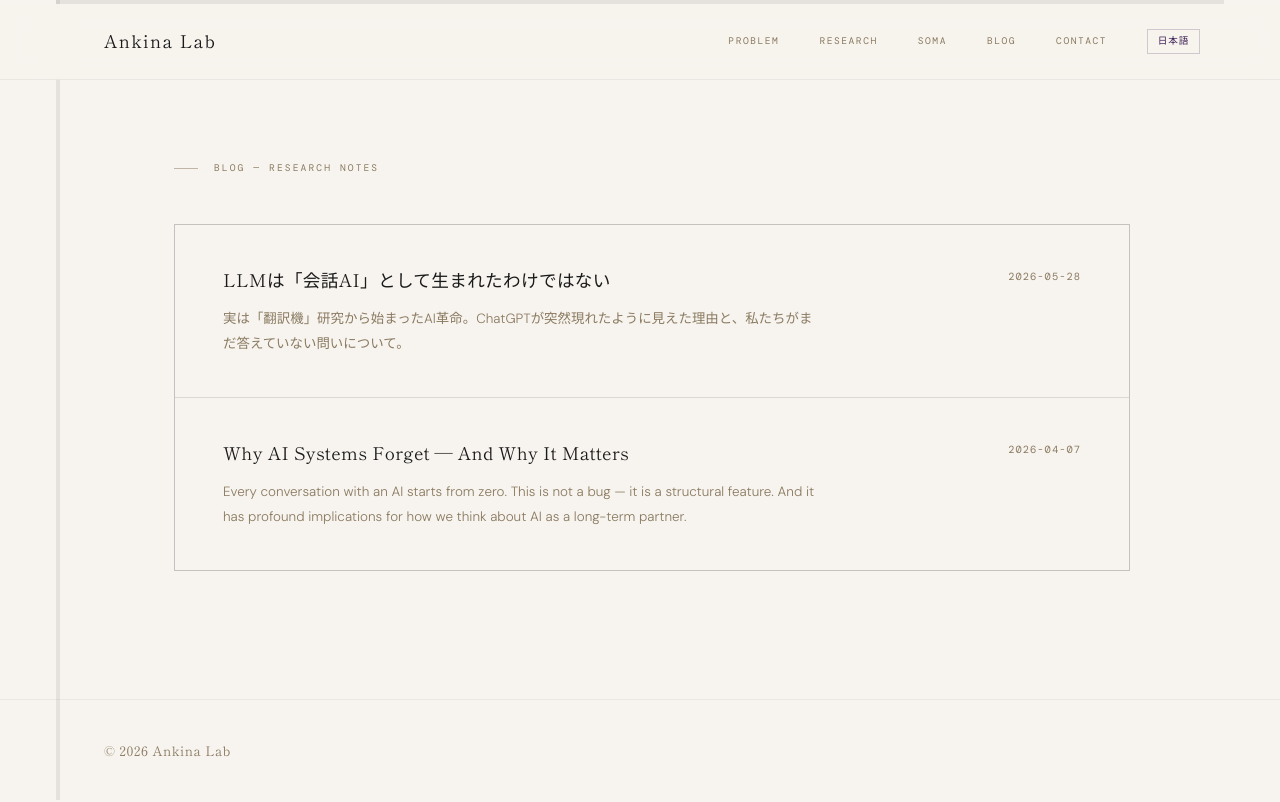
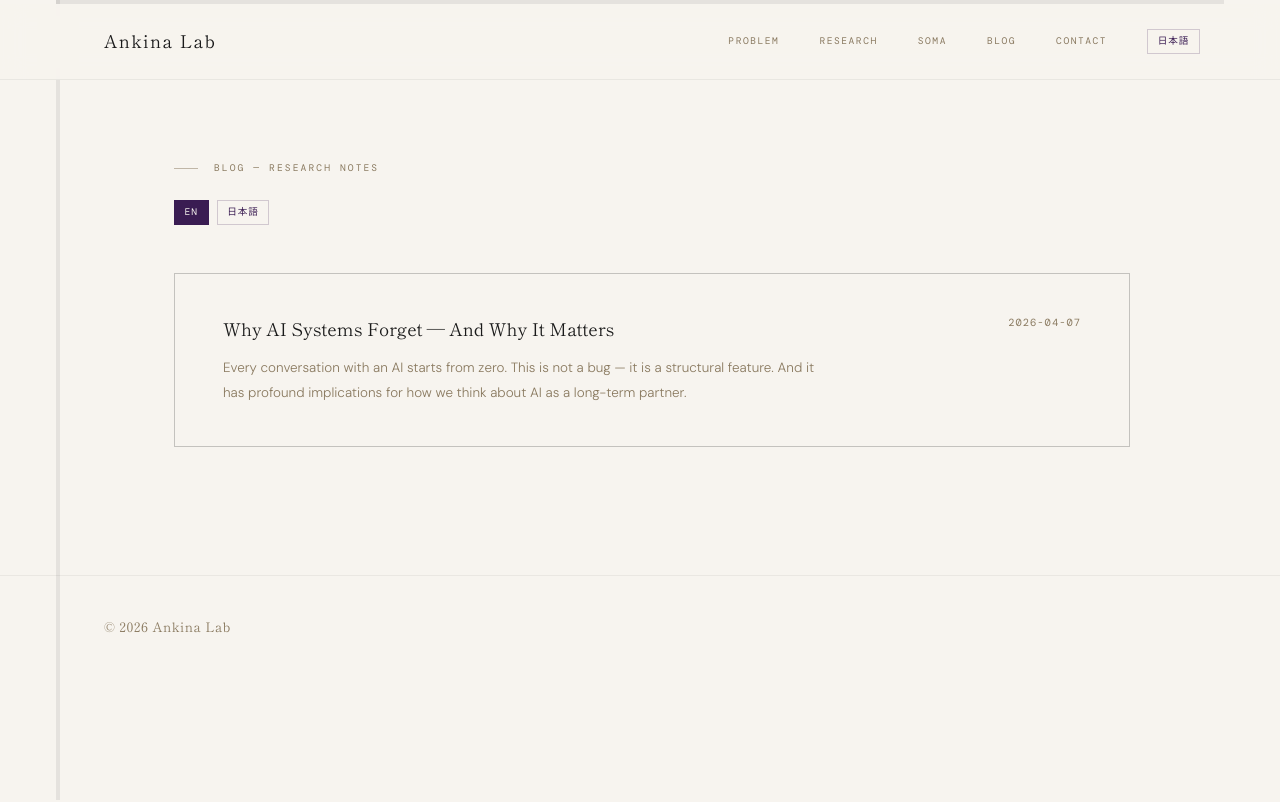
Before and after one commit to Zero-Code-AI/ankina_lab_hp, a Next.js app: page /blog in a window 1280 px wide. Built offline with nearby package versions, Linux system fonts and the light colour scheme.

Commit message:
feat: blog lang separation en/ja

```diff
--- /dev/null
+++ b/src/app/blog/[lang]/[slug]/page.tsx
@@ -0,0 +1,74 @@
+import fs from "fs";
+import path from "path";
+import matter from "gray-matter";
+import { MDXRemote } from "next-mdx-remote/rsc";
+import type { Metadata } from "next";
+
+interface Props {
+  params: Promise<{ lang: string; slug: string }>;
+}
+
+function getPost(lang: string, slug: string) {
+  const filePath = path.join(process.cwd(), "src/content/blog", lang, `${slug}.md`);
+  if (!fs.existsSync(filePath)) return null;
+  const raw = fs.readFileSync(filePath, "utf-8");
+  const { data, content } = matter(raw);
+  return { data, content };
+}
+
+export async function generateStaticParams() {
+  const langs = ["en", "ja"];
+  const params: { lang: string; slug: string }[] = [];
+  for (const lang of langs) {
+    const contentDir = path.join(process.cwd(), "src/content/blog", lang);
+    if (!fs.existsSync(contentDir)) continue;
+    const files = fs.readdirSync(contentDir).filter((f) => f.endsWith(".md"));
+    files.forEach((f) => params.push({ lang, slug: f.replace(".md", "") }));
+  }
+  return params;
+}
+
+export async function generateMetadata({ params }: Props): Promise<Metadata> {
+  const { lang, slug } = await params;
+  const post = getPost(lang, slug);
+  if (!post) return { title: "Not Found" };
+  return { title: `${post.data.title} — Ankina Lab`, description: post.data.excerpt || "" };
+}
+
+export default async function BlogPost({ params }: Props) {
+  const { lang, slug } = await params;
+  const post = getPost(lang, slug);
+  const isJa = lang === "ja";
+
+  if (!post) {
+    return (
+      <main>
+        <section style={{ padding: "10rem 5rem 8rem 6.5rem", maxWidth: "800px", margin: "0 auto" }}>
+          <p style={{ fontFamily: "'Shippori Mincho', serif", color: "var(--muted)" }}>Post not found.</p>
+        </section>
+      </main>
+    );
+  }
+
+  return (
+    <main>
+      <article style={{ padding: "10rem 5rem 8rem 6.5rem", maxWidth: "800px", margin: "0 auto" }}>
+        <div style={{ marginBottom: "3rem" }}>
+          <div style={{ fontFamily: "'DM Mono', monospace", fontSize: "0.65rem", color: "var(--muted)", letterSpacing: "0.1em", marginBottom: "1rem" }}>{post.data.date} · Ankina Lab</div>
+          <h1 style={{ fontFamily: "'Shippori Mincho', serif", fontWeight: 300, fontSize: "clamp(2rem, 4vw, 3.2rem)", lineHeight: 1.25, color: "var(--ink)", letterSpacing: "0.02em", marginBottom: "1rem" }}>{post.data.title}</h1>
+          {post.data.excerpt && (
+            <p style={{ fontFamily: "'Shippori Mincho', serif", fontSize: "1.05rem", color: "var(--muted)", lineHeight: 1.9, borderLeft: "3px solid var(--fawn)", paddingLeft: "1.5rem" }}>{post.data.excerpt}</p>
+          )}
+        </div>
+        <div style={{ fontFamily: "'Shippori Mincho', serif", fontSize: "1rem", color: "var(--muted)", lineHeight: 2, fontWeight: 300 }}>
+          <MDXRemote source={post.content} />
+        </div>
+        <div style={{ marginTop: "4rem", paddingTop: "2rem", borderTop: "1px solid var(--line-faint)" }}>
+          <a href={`/blog?lang=${lang}`} style={{ fontFamily: "'DM Mono', monospace", fontSize: "0.7rem", color: "var(--muted)", letterSpacing: "0.12em", textDecoration: "none", textTransform: "uppercase" as const }}>
+            ← {isJa ? "ブログに戻る" : "Back to Blog"}
+          </a>
+        </div>
+      </article>
+    </main>
+  );
+}
--- a/src/app/blog/[slug]/page.tsx
+++ /dev/null
@@ -1,130 +0,0 @@
-import fs from "fs";
-import path from "path";
-import matter from "gray-matter";
-import { MDXRemote } from "next-mdx-remote/rsc";
-import type { Metadata } from "next";
-
-interface Props {
-  params: Promise<{ slug: string }>;
-}
-
-function getPost(slug: string) {
-  const filePath = path.join(process.cwd(), "src/content/blog", `${slug}.md`);
-  if (!fs.existsSync(filePath)) return null;
-  const raw = fs.readFileSync(filePath, "utf-8");
-  const { data, content } = matter(raw);
-  return { data, content };
-}
-
-export async function generateStaticParams() {
-  const contentDir = path.join(process.cwd(), "src/content/blog");
-  if (!fs.existsSync(contentDir)) return [];
-  const files = fs.readdirSync(contentDir).filter((f) => f.endsWith(".md"));
-  return files.map((f) => ({ slug: f.replace(".md", "") }));
-}
-
-export async function generateMetadata({ params }: Props): Promise<Metadata> {
-  const { slug } = await params;
-  const post = getPost(slug);
-  if (!post) return { title: "Not Found" };
-  return {
-    title: `${post.data.title} — Ankina Lab`,
-    description: post.data.excerpt || "",
-  };
-}
-
-export default async function BlogPost({ params }: Props) {
-  const { slug } = await params;
-  const post = getPost(slug);
-
-  if (!post) {
-    return (
-      <main>
-        <section style={{ padding: "10rem 5rem 8rem 6.5rem", maxWidth: "1140px", margin: "0 auto" }}>
-          <p style={{ fontFamily: "'Shippori Mincho', serif", color: "var(--muted)" }}>Post not found.</p>
-        </section>
-      </main>
-    );
-  }
-
-  return (
-    <main>
-      <article
-        style={{
-          padding: "10rem 5rem 8rem 6.5rem",
-          maxWidth: "800px",
-          margin: "0 auto",
-        }}
-      >
-        <div style={{ marginBottom: "3rem" }}>
-          <div
-            style={{
-              fontFamily: "'DM Mono', monospace",
-              fontSize: "0.65rem",
-              color: "var(--muted)",
-              letterSpacing: "0.1em",
-              marginBottom: "1rem",
-            }}
-          >
-            {post.data.date} · Ankina Lab
-          </div>
-          <h1
-            style={{
-              fontFamily: "'Shippori Mincho', serif",
-              fontWeight: 300,
-              fontSize: "clamp(2rem, 4vw, 3.2rem)",
-              lineHeight: 1.25,
-              color: "var(--ink)",
-              letterSpacing: "0.02em",
-              marginBottom: "1rem",
-            }}
-          >
-            {post.data.title}
-          </h1>
-          {post.data.excerpt && (
-            <p
-              style={{
-                fontFamily: "'Shippori Mincho', serif",
-                fontSize: "1.05rem",
-                color: "var(--muted)",
-                lineHeight: 1.9,
-                borderLeft: "3px solid var(--fawn)",
-                paddingLeft: "1.5rem",
-              }}
-            >
-              {post.data.excerpt}
-            </p>
-          )}
-        </div>
-
-        <div
-          style={{
-            fontFamily: "'Shippori Mincho', serif",
-            fontSize: "1rem",
-            color: "var(--muted)",
-            lineHeight: 2,
-            fontWeight: 300,
-          }}
-        >
-          <MDXRemote source={post.content} />
-        </div>
-
-        <div style={{ marginTop: "4rem", paddingTop: "2rem", borderTop: "1px solid var(--line-faint)" }}>
-          <a
-            href="/blog"
-            style={{
-              fontFamily: "'DM Mono', monospace",
-              fontSize: "0.7rem",
-              color: "var(--muted)",
-              letterSpacing: "0.12em",
-              textDecoration: "none",
-              textTransform: "uppercase",
-            }}
-          >
-            ← {post.data.lang === "ja" ? "ブログに戻る" : "Back to Blog"}
-          </a>
-        </div>
-      </article>
-    </main>
-  );
-}
--- a/src/app/blog/page.tsx
+++ b/src/app/blog/page.tsx
@@ -17,139 +17,52 @@ interface Post {
   lang: string;
 }
 
-function getPosts(): Post[] {
-  const contentDir = path.join(process.cwd(), "src/content/blog");
+function getPosts(lang: string): Post[] {
+  const contentDir = path.join(process.cwd(), "src/content/blog", lang);
   if (!fs.existsSync(contentDir)) return [];
   const files = fs.readdirSync(contentDir).filter((f) => f.endsWith(".md"));
   return files
     .map((file) => {
       const raw = fs.readFileSync(path.join(contentDir, file), "utf-8");
       const { data } = matter(raw);
-      return {
-        slug: file.replace(".md", ""),
-        title: data.title || "",
-        date: data.date || "",
-        excerpt: data.excerpt || "",
-        lang: data.lang || "en",
-      };
+      return { slug: file.replace(".md", ""), title: data.title || "", date: data.date || "", excerpt: data.excerpt || "", lang };
     })
     .sort((a, b) => new Date(b.date).getTime() - new Date(a.date).getTime());
 }
 
-export default function BlogIndex() {
-  const posts = getPosts();
+export default function BlogIndex({ searchParams }: { searchParams: { [key: string]: string | undefined } }) {
+  const lang = searchParams?.lang === "ja" ? "ja" : "en";
+  const posts = getPosts(lang);
+  const isJa = lang === "ja";
 
   return (
     <main>
-      <section
-        style={{
-          padding: "10rem 5rem 8rem 6.5rem",
-          maxWidth: "1140px",
-          margin: "0 auto",
-        }}
-      >
-        <div
-          style={{
-            fontFamily: "'DM Mono', monospace",
-            fontSize: "0.6rem",
-            color: "var(--muted)",
-            letterSpacing: "0.22em",
-            textTransform: "uppercase",
-            marginBottom: "3rem",
-            display: "flex",
-            alignItems: "center",
-            gap: "1rem",
-          }}
-        >
+      <section style={{ padding: "10rem 5rem 8rem 6.5rem", maxWidth: "1140px", margin: "0 auto" }}>
+        <div style={{ fontFamily: "'DM Mono', monospace", fontSize: "0.6rem", color: "var(--muted)", letterSpacing: "0.22em", textTransform: "uppercase" as const, marginBottom: "1.5rem", display: "flex", alignItems: "center", gap: "1rem" }}>
           <div style={{ width: "24px", height: "1px", background: "var(--muted)", opacity: 0.5 }} />
-          Blog — Research Notes
+          {isJa ? "ブログ — 研究ノート" : "Blog — Research Notes"}
         </div>
-
+        <div style={{ display: "flex", gap: "0.5rem", marginBottom: "3rem" }}>
+          {["en", "ja"].map((l) => (
+            <a key={l} href={`/blog?lang=${l}`} style={{ fontFamily: "'DM Mono', monospace", fontSize: "0.6rem", letterSpacing: "0.1em", padding: "0.2rem 0.6rem", border: "1px solid rgba(58,28,82,0.2)", color: lang === l ? "var(--bg)" : "var(--anko-mid)", background: lang === l ? "var(--anko-mid)" : "transparent", textDecoration: "none" }}>
+              {l === "en" ? "EN" : "日本語"}
+            </a>
+          ))}
+        </div>
         {posts.length === 0 ? (
-          <div
-            style={{
-              border: "1px solid var(--line-dark)",
-              padding: "4rem 3rem",
-              textAlign: "center",
-            }}
-          >
-            <p
-              style={{
-                fontFamily: "'Shippori Mincho', serif",
-                fontSize: "1rem",
-                color: "var(--muted)",
-                lineHeight: 2,
-              }}
-            >
-              First posts coming soon.
-            </p>
-            <p
-              style={{
-                fontFamily: "'DM Mono', monospace",
-                fontSize: "0.65rem",
-                color: "var(--muted)",
-                letterSpacing: "0.1em",
-                marginTop: "1rem",
-              }}
-            >
-              Add .md files to src/content/blog/
-            </p>
+          <div style={{ border: "1px solid var(--line-dark)", padding: "4rem 3rem", textAlign: "center" as const }}>
+            <p style={{ fontFamily: "'Shippori Mincho', serif", fontSize: "1rem", color: "var(--muted)", lineHeight: 2 }}>{isJa ? "近日公開予定" : "First posts coming soon."}</p>
           </div>
         ) : (
-          <div style={{ display: "flex", flexDirection: "column", gap: "1px", background: "var(--line-dark)", border: "1px solid var(--line-dark)" }}>
+          <div style={{ display: "flex", flexDirection: "column" as const, gap: "1px", background: "var(--line-dark)", border: "1px solid var(--line-dark)" }}>
             {posts.map((post) => (
-              <Link
-                key={post.slug}
-                href={`/blog/${post.slug}`}
-                style={{ textDecoration: "none" }}
-              >
-                <div
-                  style={{
-                    background: "var(--bg)",
-                    padding: "2.5rem 3rem",
-                    transition: "background 0.2s",
-                    display: "flex",
-                    justifyContent: "space-between",
-                    alignItems: "flex-start",
-                    gap: "2rem",
-                  }}
-                >
+              <Link key={post.slug} href={`/blog/${lang}/${post.slug}`} style={{ textDecoration: "none" }}>
+                <div style={{ background: "var(--bg)", padding: "2.5rem 3rem", display: "flex", justifyContent: "space-between", alignItems: "flex-start", gap: "2rem" }}>
                   <div>
-                    <h2
-                      style={{
-                        fontFamily: "'Shippori Mincho', serif",
-                        fontSize: "1.1rem",
-                        fontWeight: 400,
-                        color: "var(--ink)",
-                        marginBottom: "0.75rem",
-                        letterSpacing: "0.02em",
-                      }}
-                    >
-                      {post.title}
-                    </h2>
-                    <p
-                      style={{
-                        fontSize: "0.84rem",
-                        color: "var(--muted)",
-                        lineHeight: 1.85,
-                        maxWidth: "600px",
-                      }}
-                    >
-                      {post.excerpt}
-                    </p>
+                    <h2 style={{ fontFamily: "'Shippori Mincho', serif", fontSize: "1.1rem", fontWeight: 400, color: "var(--ink)", marginBottom: "0.75rem" }}>{post.title}</h2>
+                    <p style={{ fontSize: "0.84rem", color: "var(--muted)", lineHeight: 1.85, maxWidth: "600px" }}>{post.excerpt}</p>
                   </div>
-                  <div
-                    style={{
-                      fontFamily: "'DM Mono', monospace",
-                      fontSize: "0.65rem",
-                      color: "var(--muted)",
-                      letterSpacing: "0.1em",
-                      flexShrink: 0,
-                      paddingTop: "0.2rem",
-                    }}
-                  >
-                    {post.date}
-                  </div>
+                  <div style={{ fontFamily: "'DM Mono', monospace", fontSize: "0.65rem", color: "var(--muted)", letterSpacing: "0.1em", flexShrink: 0 }}>{post.date}</div>
                 </div>
               </Link>
             ))}
```
Also changed, not shown: src/content/blog/en/why-ai-systems-forget.md (renamed from src/content/blog/why-ai-systems-forget.md), src/content/blog/ja/llm-from-translation-to-intelligence.md (renamed from src/content/blog/llm-from-translation-to-intelligence.md).
